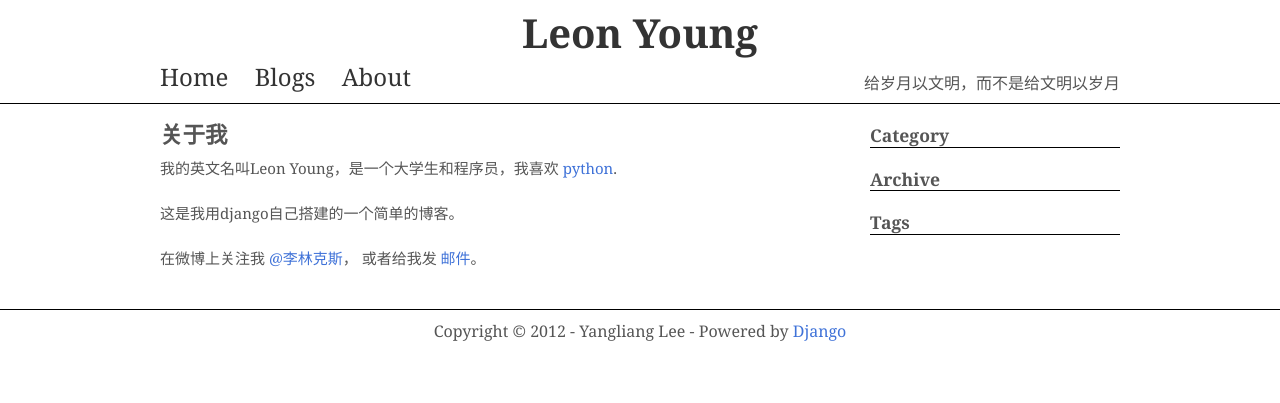
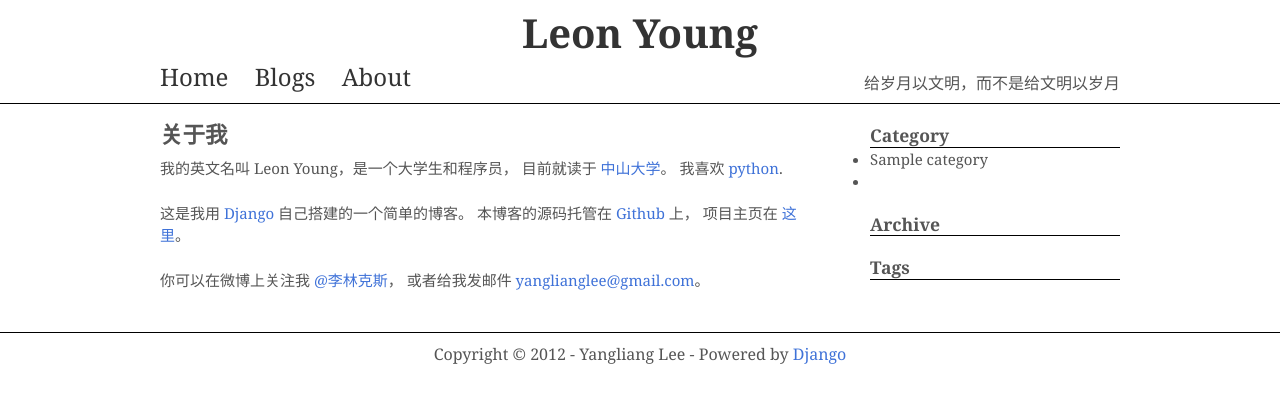
Before and after one commit to DeanThompson/leon-blog, a Django app: template templates/blog/about.html in a window 1280 px wide. Shown: the top 403 px of the page. Run offline with Django 3.2, Linux system fonts and the light colour scheme; the template is opened without the code that fills it: values that come from a table or form of the project are taken from there, others are empty; tables that the repository leaves empty hold one stand-in row (values such as "Sample post"); parts of the project's set-up code (start-up, migrations or seed data) failed here and were passed over.

Commit message:
small modification.

```diff
--- a/blog/admin.py
+++ b/blog/admin.py
@@ -9,7 +9,7 @@ from models import Blog, Category
 
 
 class BlogAdmin(admin.ModelAdmin):
-    list_display = ('title', 'content', 'slug', 'pub_date', 'category',)
+    list_display = ('title', 'slug', 'pub_date', 'category',)
     search_fields = ('title', 'content',)
     list_filter = ('category',)
 
--- a/blog/views.py
+++ b/blog/views.py
@@ -7,6 +7,7 @@ from models import Blog, Category
 
 def index(request):
     posts_list = Blog.objects.all()
+    categories = Category.objects.all()
 
     t = get_template('blog/index.html')
     c = RequestContext(request, locals())
--- a/leon_blog/urls.py
+++ b/leon_blog/urls.py
@@ -14,7 +14,7 @@ urlpatterns = patterns('',
     url(r'^blogs/$', 'blog.views.blogs'),
 
     # home
-    url(r'^home/$', 'blog.views.index'),
+    url(r'^$', 'blog.views.index'),
 
     # about
     url(r'^about/$', 'blog.views.about'),
--- a/static/css/style.css
+++ b/static/css/style.css
@@ -40,7 +40,7 @@ body {
 
 .header a:hover {
     text-decoration: none;
-    color: #90ee90;
+    color: #A8141B;
 }
 
 .header span {
@@ -62,14 +62,25 @@ body {
     margin: auto;
 }
 
-.page a:hover {
-    background-color: yellow;
+.page a:hover, .footer a:hover {
+    background-color: #A8141B;
+    color: #ffffff;
 }
 
 .container {
     margin-top: 20px;
     line-height: 150%;
     font-size: 15px;
+}
+
+*::selection {
+    background: none repeat scroll 0 0 #3494C3;
+    color: #ffffff;
+}
+
+*::-moz-selection {
+    background: none repeat scroll 0 0 #3494C3;
+    color: #ffffff;
 }
 
 .main {
@@ -104,6 +115,12 @@ body {
     width: 250px;
 }
 
+.blogs-list ul li {
+    list-style-type: none;
+    margin-bottom: 5px;
+    overflow: hidden;
+}
+
 .side {
     width: 250px;
     float: right;
--- a/templates/base.html
+++ b/templates/base.html
@@ -18,7 +18,7 @@
             <span>给岁月以文明，而不是给文明以岁月</span>
         </div>
         <div class="nav">
-            <a href="/home">Home</a>
+            <a href="/">Home</a>
             <a href="/blogs">Blogs</a>
             <a href="/about">About</a>
         </div>
@@ -36,9 +36,16 @@
             <div class="side">
                 <div class="items">
                     <h3>Category</h3>
-                    <ul>
-
-                    </ul>
+                    {% if categories %}
+                        <ul>
+                            {% for category in categories %}
+                                <li>{{ category }}</li>
+                            {% endfor %}
+                            <li></li>
+                        </ul>
+                    {%  else %}
+                        No categories.
+                    {% endif %}
                 </div>
                 <div class="items">
                     <h3>Archive</h3>
@@ -51,7 +58,7 @@
                     <div class="tag-cloud"></div>
                 </div>
             </div>
-            <br style="clear:both;"/>
+            <div style="clear:both;"></div>
         </div>
     </div>
 
--- a/templates/blog/about.html
+++ b/templates/blog/about.html
@@ -7,11 +7,18 @@
 {% block content %}
     <div class="entry">
         <h2>关于我</h2>
-        <p>我的英文名叫Leon Young，是一个大学生和程序员，我喜欢 <a href="http://python.org/" target="_blank">python</a>.</p>
-        <br />
-        <p>这是我用django自己搭建的一个简单的博客。</p>
-        <br />
-        <p>在微博上关注我 <a href="http://weibo.com/leonyoung2009">@李林克斯</a>，
-            或者给我发 <a href="mailto:yanglianglee@gmail.com">邮件</a>。</p>
+        <p>我的英文名叫 Leon Young，是一个大学生和程序员，
+            目前就读于 <a href="http://www.sysu.edu.cn" target="_blank">中山大学</a>。
+            我喜欢 <a href="http://python.org/" target="_blank">python</a>.
+            <br><br>
+        </p>
+        <p>这是我用 <a href="http://www.djangoproject.com" target="_blank">Django</a> 自己搭建的一个简单的博客。
+            本博客的源码托管在 <a href="http://www.github.com" target="_blank">Github</a> 上，
+            项目主页在 <a href="http://www.github.com/DeanThompson/leon-blog" target="_blank">这里</a>。
+            <br><br>
+        </p>
+        <p>你可以在微博上关注我 <a href="http://weibo.com/leonyoung2009" target="_blank">@李林克斯</a>，
+            或者给我发邮件 <a href="mailto:yanglianglee@gmail.com">yanglianglee@gmail.com</a>。
+        </p>
     </div>
 {% endblock %}
--- a/templates/blog/index.html
+++ b/templates/blog/index.html
@@ -19,7 +19,7 @@
                     </span>
                 </div>
                 <div class="text">
-                    {{ post.content }}
+                    {{ post.content|linebreaks }}
                 </div>
             </div>
         {% endfor %}
```
Also changed, not shown: templates/blog/blogs.html (+5 -3 lines).
